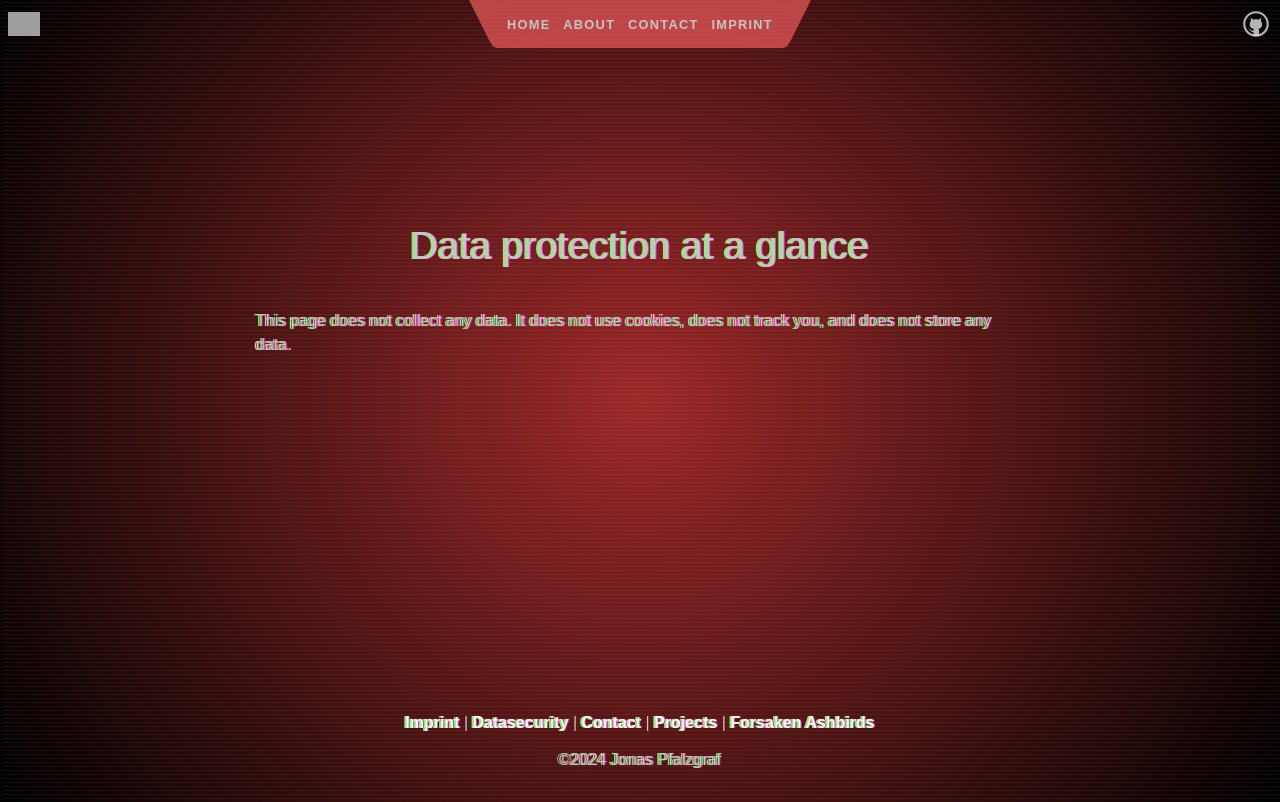
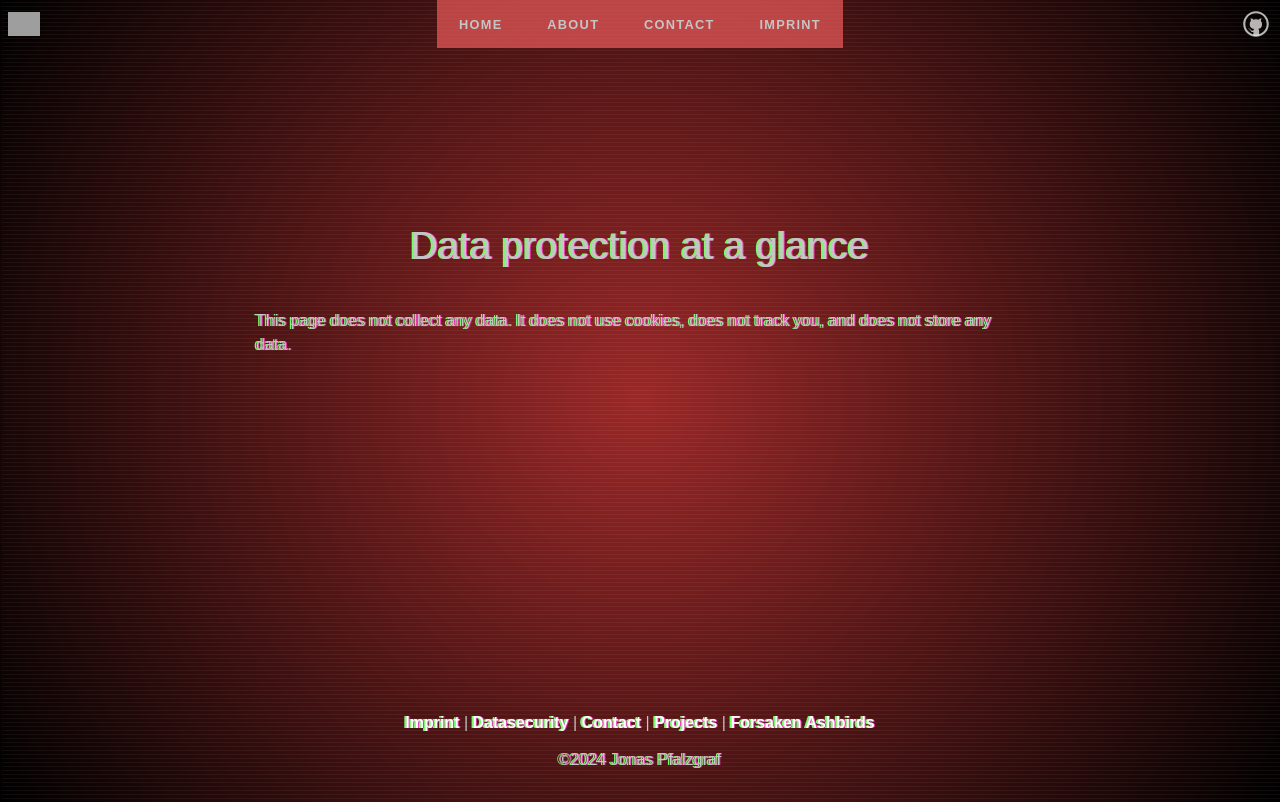
Before and after one commit to JosunLP/Website, a SvelteKit app: page /datasecurity in a window 1280 px wide. Built offline with nearby package versions, Linux system fonts and the light colour scheme; grey boxes are pictures that could not be loaded.

Commit message:
working on mobile menu

```diff
--- a/src/routes/Header.svelte
+++ b/src/routes/Header.svelte
@@ -17,7 +17,6 @@
 
 	if (browser) {
 		scrollToSection = PageNavigation.scrollToSection;
-
 		navigateToSection = PageNavigation.navigateToSection;
 	}
 
@@ -52,13 +51,28 @@
 	<nav>
 		{#if deviceType === DeviceType.MOBILE}
 			<button
+			class="openButton"
 				on:click={() => {
-					const nav = document.querySelector('ul');
+					const nav = document.querySelector('nav ul');
 					nav?.classList.toggle('open');
 				}}
 			>
+				<svg
+					style="margin-right: 0.5em"
+					class="open"
+					xmlns="http://www.w3.org/2000/svg"
+					viewBox="0 0 24 24"
+					fill="none"
+					stroke="currentColor"
+					stroke-width="2"
+					stroke-linecap="round"
+					stroke-linejoin="round"
+				>
+					<path d="M3 12h18M3 6h18M3 18h18"></path>
+				</svg>
 				Menu
 			</button>
+		{/if}
 
 		<ul>
 			<li
@@ -67,63 +81,24 @@
 					? 'page'
 					: undefined}
 			>
-					<button on:click={() => scrollToSection('home', $page)}>Home</button>
+				<button class="menuSelectButton" on:click={() => scrollToSection('home', $page)}>Home</button>
 			</li>
 			<li
-					aria-current={$page.url.pathname === '/' && $page.state === '/#about'
-						? 'page'
-						: undefined}
+				aria-current={$page.url.pathname === '/' && $page.state === '/#about' ? 'page' : undefined}
 			>
-					<button on:click={() => scrollToSection('about', $page)}>About</button>
+				<button class="menuSelectButton" on:click={() => scrollToSection('about', $page)}>About</button>
 			</li>
 			<li
 				aria-current={$page.url.pathname === '/' && $page.state === '/#contact'
 					? 'page'
 					: undefined}
 			>
-					<button on:click={() => scrollToSection('contact', $page)}>Contact</button>
+				<button class="menuSelectButton" on:click={() => scrollToSection('contact', $page)}>Contact</button>
 			</li>
 			<li aria-current={$page.url.pathname === '/imprint' ? 'page' : undefined}>
-					<button on:click={() => navigateToSection('imprint')}>Imprint</button>
+				<button class="menuSelectButton" on:click={() => navigateToSection('imprint')}>Imprint</button>
 			</li>
 		</ul>
-		{/if}
-
-		{#if deviceType === DeviceType.DESKTOP || deviceType === DeviceType.TABLET}
-			<svg viewBox="0 0 2 3" aria-hidden="true">
-				<path d="M0,0 L1,2 C1.5,3 1.5,3 2,3 L2,0 Z" />
-			</svg>
-			<ul>
-				<li
-					aria-current={$page.url.pathname === '/' &&
-					($page.state === '/' || $page.state === '/#home')
-						? 'page'
-						: undefined}
-				>
-					<button on:click={() => scrollToSection('home', $page)}>Home</button>
-				</li>
-				<li
-					aria-current={$page.url.pathname === '/' && $page.state === '/#about'
-						? 'page'
-						: undefined}
-				>
-					<button on:click={() => scrollToSection('about', $page)}>About</button>
-				</li>
-				<li
-					aria-current={$page.url.pathname === '/' && $page.state === '/#contact'
-						? 'page'
-						: undefined}
-				>
-					<button on:click={() => scrollToSection('contact', $page)}>Contact</button>
-				</li>
-				<li aria-current={$page.url.pathname === '/imprint' ? 'page' : undefined}>
-					<button on:click={() => navigateToSection('imprint')}>Imprint</button>
-				</li>
-			</ul>
-			<svg viewBox="0 0 2 3" aria-hidden="true">
-				<path d="M0,0 L0,3 C0.5,3 0.5,3 1,2 L2,0 Z" />
-			</svg>
-		{/if}
 	</nav>
 
 	<div class="corner">
@@ -145,6 +120,7 @@
 		z-index: 100
 		background: var(--background)
 
+	@include respond-to(smartphone)
 		.open
 			display: flex
 			opacity: 1
@@ -178,7 +154,21 @@
 		display: flex
 		justify-content: center
 		--background: rgba(238, 92, 92, 0.7)
-
+		@include respond-to(smartphone)
+			display: block
+			position: absolute
+			.openButton
+				display: flex
+				align-items: center
+				justify-content: center
+				height: 3em
+				margin: 0
+				padding: 0
+				background: transparent
+				border: none
+				color: var(--color-text)
+				font-weight: 700
+				font-size: 1rem
 		ul
 			@include respond-to(tablet)
 				position: relative
@@ -220,11 +210,12 @@
 				transition: opacity 0.3s ease-in-out
 
 			li
-				@include respond-to(tablet)
+				@include respond-to(desktop)
 					position: relative
 					height: 100%
 					width: 100%
-				@include respond-to(desktop)
+					margin: 0 1em
+				@include respond-to(tablet)
 					position: relative
 					height: 100%
 					width: 100%
@@ -247,7 +238,7 @@
 				border: var(--size) solid transparent
 				border-top: var(--size) solid var(--color-theme-1)
 
-		button
+		.menuSelectButton
 			display: flex
 			height: 100%
 			align-items: center
```
Lines whose indentation alone changed are shown as unchanged.
